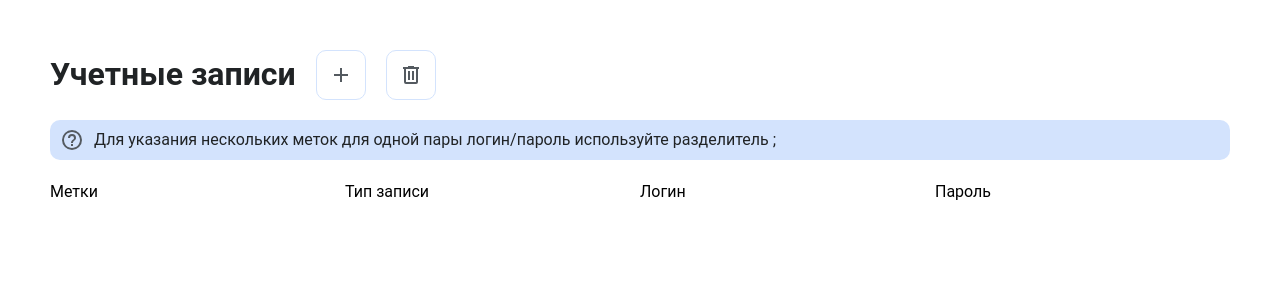
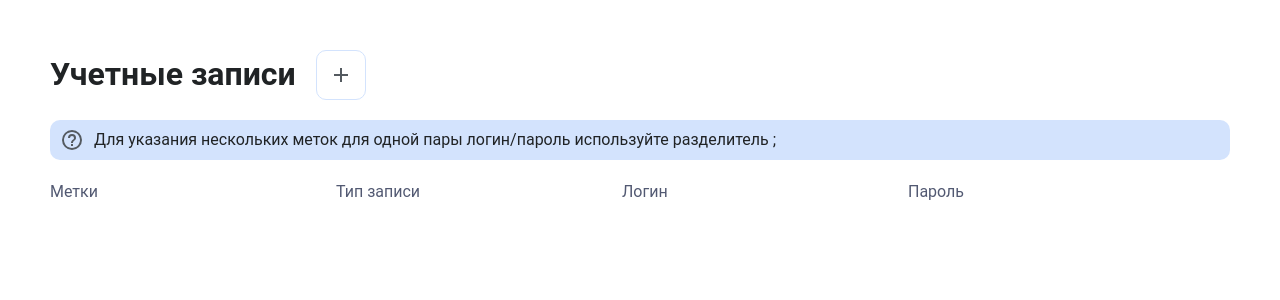
Before and after one commit to katerina-shche/accounts, a Vue app: page / in a window 1280 px wide. Shown: the top 300 px of the page. Built offline with nearby package versions, Linux system fonts and the light colour scheme.

Commit message:
refactor: update App.vue layout with improved semantics and styling adjustments

```diff
--- a/src/App.vue
+++ b/src/App.vue
@@ -1,21 +1,20 @@
 <template>
-  <div class='header'>
+  <div class='title'>
     <h1>Учетные записи</h1>
-    <button id='plusButton' @click="addInputLine()">
+    <button id='plus-btn' @click="addInputLine()">
       <v-icon :icon='mdiPlus' id='mdiPlus'/>
     </button>
-    <button id='resetButton' @click="() => accountsStore.$reset()">
-      <v-icon :icon='mdiTrashCanOutline' id='mdiTrashCanOutline'/>
-    </button>
-    <div class='header_info'><v-icon :icon='mdiHelpCircleOutline' id='mdiHelpCircleOutline'/><span>Для указания нескольких меток для одной пары логин/пароль используйте разделитель ; </span></div>
   </div>
+
+  <div class='hint'><v-icon :icon='mdiHelpCircleOutline' id='mdiHelpCircleOutline'/><span>Для указания нескольких меток для одной пары логин/пароль используйте разделитель ; </span></div>
+
   <div class="form-container">
     <!-- Header Row -->
     <div class="form-header">
-      <span id="marks-header">Метки</span>
-      <span id="type-header">Тип записи</span>
-      <span id="login-header">Логин</span>
-      <span id="password-header">Пароль</span>
+      <label id="marks-header">Метки</label>
+      <label id="type-header">Тип записи</label>
+      <label id="login-header">Логин</label>
+      <label id="password-header">Пароль</label>
     </div>
 
     <!-- Dynamic Rows -->
@@ -38,39 +37,37 @@ import inputLine from '@/components/inputLine.vue'
 const accountsStore = useAccountsStore()
 
 const addInputLine = () => {
-  //здесь буду добавлять новую линию
-  console.log('жму на плюсик')
   accountsStore.addEmptyAccount()
-  console.log(accountsStore.accounts)
 }
 </script>
 
 <style>
 #app {
  width: 100vw;
- height: 100vh;
+ min-height: 100vh;
  padding: 50px;
 }
-.header {
+.title {
   width: 100%;
   display: flex;
   flex-flow: row wrap;
   color:#202325;
 }
-.header_info {
+.hint {
   display: flex;
   flex-flow: row nowrap;
   align-items: center;
   width: 100%;
-  height: 40px;
+  min-height: 40px;
+  max-height: fit-content;
   margin-top: 20px;
   background-color: #d3e3fd;
   border-radius: 10px;
 }
-.header_info span {
+.hint span {
   color: #202325;
 }
-#plusButton, #resetButton {
+#plus-btn, #reset-btn {
   width: 50px;
   height: 50px;
   margin-left: 20px;
@@ -84,16 +81,35 @@ const addInputLine = () => {
   margin: 0 10px;
 }
 .form-header {
-  display: flex;
-  flex-flow: row nowrap;
+  position: relative;
+  display: grid;
   width: 100%;
-  height: 40px;
+  min-height: 20px;
+  max-height: fit-content;
+  gap: 20px;
   margin: 20px 0;
-  align-items: center;
+  grid-template-columns: 1fr 1fr 1fr 1fr 36px;
 }
-.form-header span {
+.form-header label {
   height: 100%;
-  width: 25%;
+  width: 100%;
+  color: #525972;
+}
+#marks-header {
+  grid-column-start: 1;
+  grid-column-end: 1;
+}
+#type-header {
+  grid-column-start: 2;
+  grid-column-end: 2;
+}
+#login-header {
+  grid-column-start: 3;
+  grid-column-end: 3;
+}
+#password-header {
+  grid-column-start: 4;
+  grid-column-end: 4;
 }
 
 </style>
```
